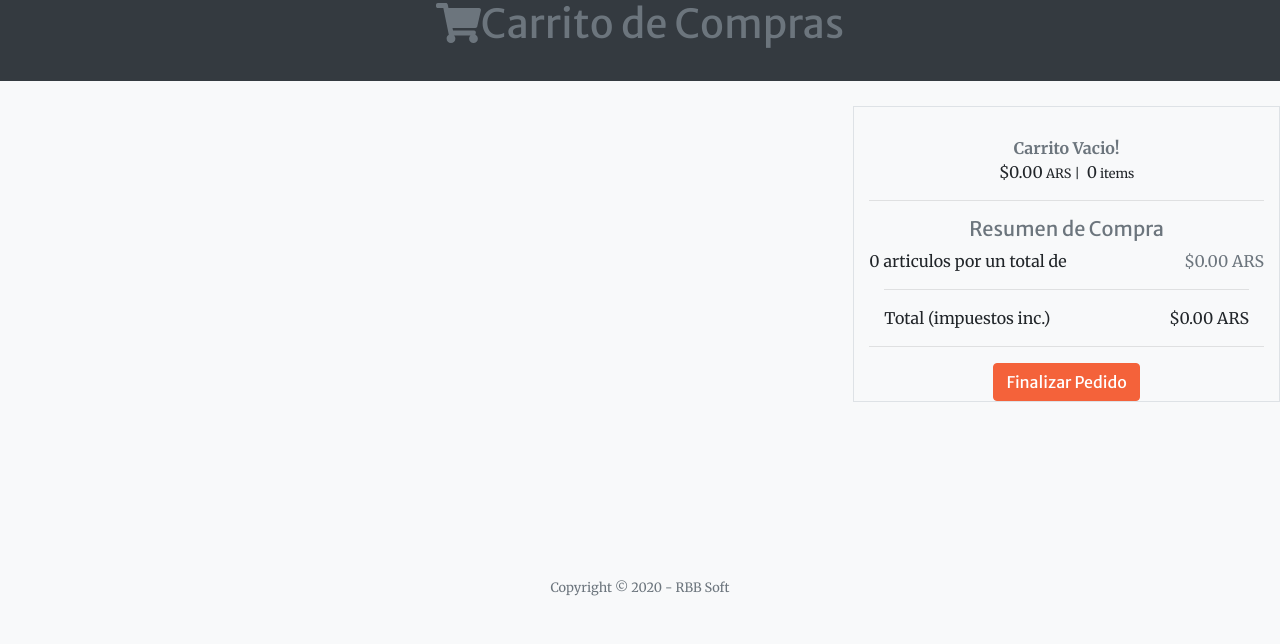
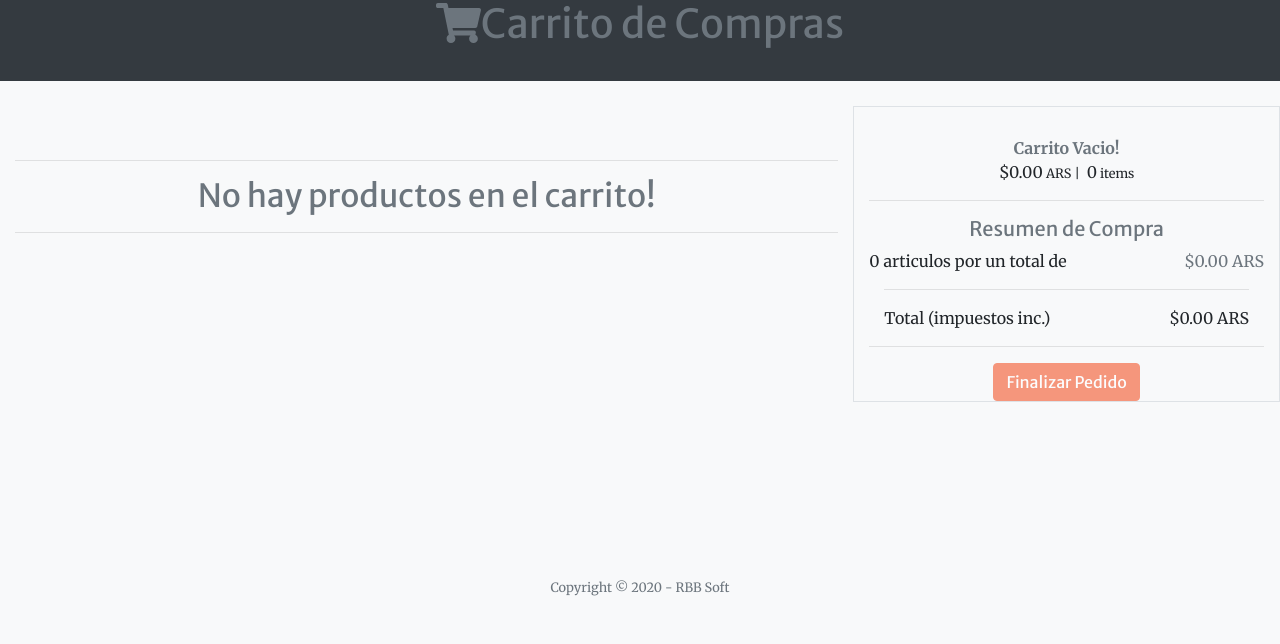
Before and after one commit to rbbauto/unicasport, a PHP site: page /carrito.php in a window 1280 px wide. Shown: the part 75-719 px from the top of the page. Run offline with PHP 8.4, Linux system fonts and the light colour scheme; some libraries are stand-ins or nearby versions.

Commit message:
bug fixed en js: tienda y carrito, buton finalizar disable si esta vacio el carrito

```diff
--- a/carrito.php
+++ b/carrito.php
@@ -99,6 +99,12 @@
                                 </div>
                                 <hr/>
                             </li>
+                            <li ng-if="carrito.length == 0">
+                                <h2 class="text-muted text-center">
+                                    <br><hr>No hay productos en el carrito!
+                                </h2>
+                                <hr>
+                            </li>
 
                         </ul>
 
@@ -116,7 +122,7 @@
                                     </a>
                                 </small>
                             </div><!-- /div:infoHeader-->
-                           $<span id="carrito_total">{{ getCantItems('[name=subtotal]') |currency:''}}</span><small> ARS | </small>&nbsp;{{getCantItems('input[type=number]')}}<small> items</small>
+                           $<span class="carrito_total">{{ getCantItems('[name=subtotal]') |currency:''}}</span><small> ARS | </small>&nbsp;{{getCantItems('input[type=number]')}}<small> items</small>
                          </div><!-- /div:col-md-12-->
                          <hr/>
                         <div class="col-md-12">
@@ -136,7 +142,7 @@
                         <br>
                         <hr/>
                         <div class="col-md-12 text-center">
-                            <button class="btn btn-primary" ng-click="enviarPedido()">Finalizar Pedido</button>
+                            <button class="btn btn-primary" ng-click="enviarPedido()" ng-disabled="carrito.length == 0">Finalizar Pedido</button>
                         </div><!-- /div:col-md-12-->
 
                     </div><!-- /div:col-md-4-->
--- a/js/appShop.js
+++ b/js/appShop.js
@@ -11,7 +11,7 @@ app.controller('carrito', ['$scope','$http', function($scope,$http){
 	};
 
 	$scope.getTotal=function(){
-		return JSON.parse(localStorage.getItem("Total")) != null ? JSON.parse(localStorage.getItem("Total")) : "";
+		return JSON.parse(localStorage.getItem("Total")) != null ? JSON.parse(localStorage.getItem("Total")) : 0;
 	};
 
 	$scope.multiplica=1;
@@ -54,7 +54,7 @@ app.controller('carrito', ['$scope','$http', function($scope,$http){
 		localStorage.clear();
 		$scope.carrito=[];
 		$scope.items = $scope.storage().length;
-		$scope.total=JSON.parse(localStorage.getItem("Total")) != null ? JSON.parse(localStorage.getItem("Total")) : "";
+
 	};
 
 	$scope.refreshCant=function(){
@@ -78,9 +78,8 @@ app.controller('carrito', ['$scope','$http', function($scope,$http){
 	$(".se-pre-con").hide();
 
 	setTimeout(function(){
-		$('#carrito_total').on('DOMSubtreeModified',function(){
-			localStorage.setItem("Total",JSON.stringify(Number($(this).html())));
-
+		$('.carrito_total').on('DOMSubtreeModified',function(){
+			localStorage.setItem("Total",JSON.stringify(Number($(this).html().replace(",",""))));
 		});
 	},1000);
 
```
Also changed, not shown: js/app.js (+8 -5 lines).
